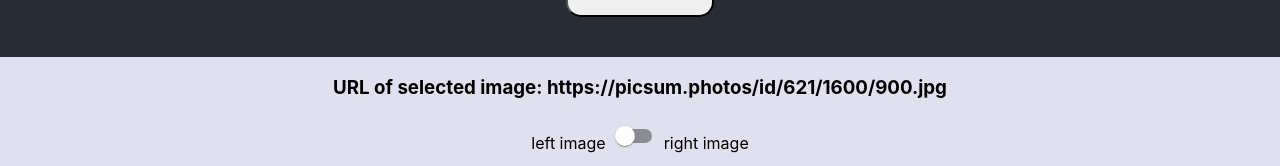
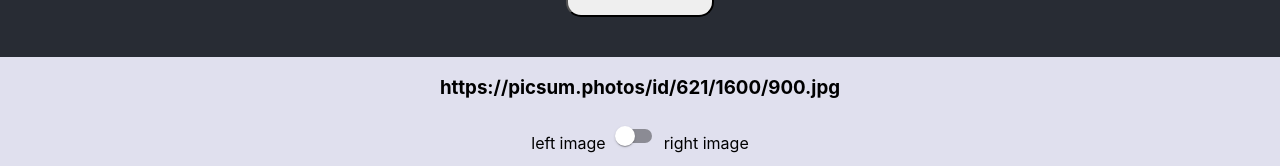
Before and after one commit to doctone/photo-viewer-react, a React (Create React App) app: page / in a window 1280 px wide. Shown: the part 743-909 px from the top of the page. Built offline with nearby package versions, Linux system fonts and the light colour scheme.

Commit message:
Select URL by click on image

```diff
--- a/src/App.js
+++ b/src/App.js
@@ -6,21 +6,23 @@ import { CurrentImage } from './Components/CurrentImage/CurrentImage';
 import { RandomImage } from './Components/RandomImage/RandomImage';
 import { PhotoViewer } from './Components/PhotoViewer/PhotoViewer';
 import { SelectionToggler } from './Components/SelectionToggler/SelectionToggler';
+import { UrlDisplay } from './Components/UrlDisplay/UrlDisplay';
 
 function App() {
   const [image, setImage] = useState(imageUrls[Math.floor(Math.random()*imageUrls.length)]);
   const [image2, setImage2] = useState(imageUrls[Math.floor(Math.random()*imageUrls.length)]);
   const [leftSelection, setSelection] = useState(true);
+  const [url, setUrl] = useState(image);
 
   return (
     <div className="App">
       <header className="App-header">
         <Title />
-        <CurrentImage currentImage={image} image2={image2} />
+        <CurrentImage currentImage={image} image2={image2} setUrl={setUrl}/>
         <RandomImage setImage={setImage} setImage2={setImage2} images={imageUrls}/>
       </header>
       <section className='title'>
-      <h3>URL of selected image: {image} </h3>
+      <UrlDisplay url={url}/>
       <SelectionToggler selection={leftSelection} setSelection={setSelection}/>
       </section>
       <PhotoViewer imageUrls={imageUrls} setImage={setImage} setImage2={setImage2} currentImage={image} image2={image2} selection={leftSelection}/>
--- a/src/Components/CurrentImage/CurrentImage.jsx
+++ b/src/Components/CurrentImage/CurrentImage.jsx
@@ -3,18 +3,18 @@ import { LikeBothButton } from "../LikeBothButton/LikeBothButton";
 import { LikeButton } from "../LikeButton/LikeButton";
 import './CurrentImage.css'
 
-export function CurrentImage({currentImage, image2}){
+export function CurrentImage({currentImage, image2, setUrl}){
     const [likesForImage1, setLikes1] = useState(0);
     const [likesForImage2, setLikes2] = useState(0);
     return (
         <>
         <div className="current-image">
             <div className="main left">
-                <img src={currentImage} />
+                <img src={currentImage} onClick={() => setUrl(currentImage)} />
                 <LikeButton likes={likesForImage1} setLikes={setLikes1}/>
             </div>
             <div className="main right">
-                <img src={image2} />
+                <img src={image2} onClick={() => setUrl(image2)}/>
                 <LikeButton likes={likesForImage2} setLikes={setLikes2}/>
             </div>
 
--- /dev/null
+++ b/src/Components/UrlDisplay/UrlDisplay.jsx
@@ -0,0 +1,7 @@
+import React from 'react';
+
+export function UrlDisplay({url}){
+    return <>
+    <h3>{url}</h3>
+    </>
+}
```
